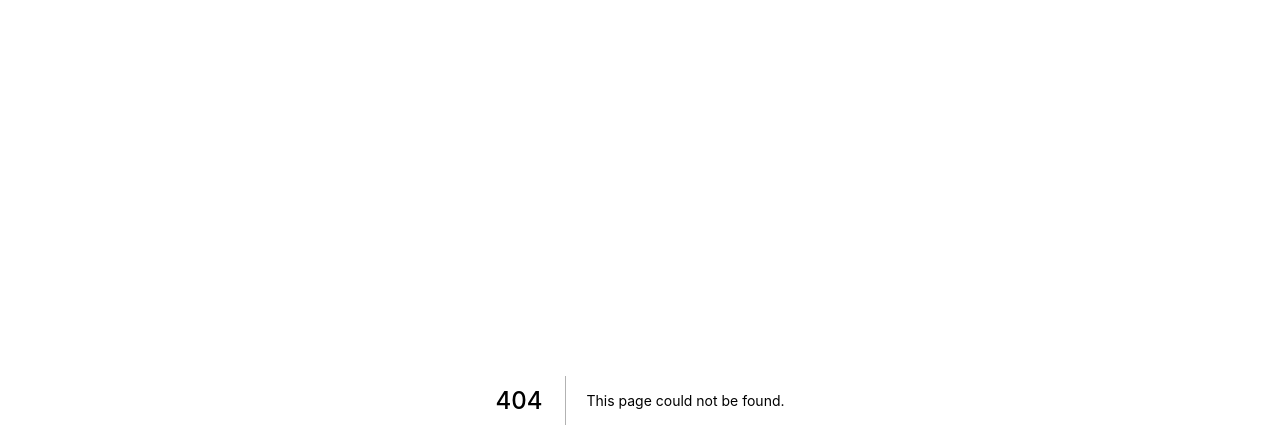
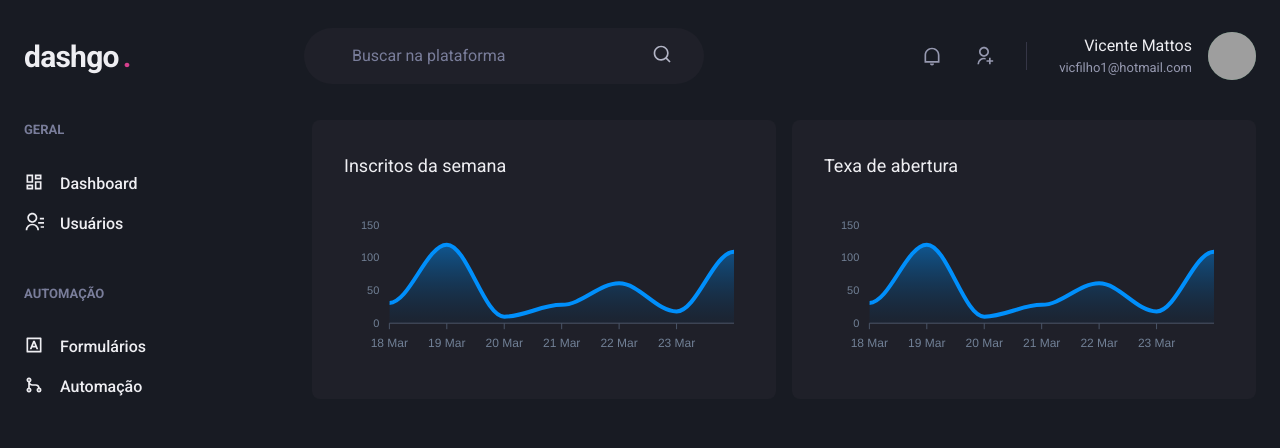
Before and after one commit to vicentemattos1/dashgo, a Next.js app: page /dashboard in a window 1280 px wide. Before the commit this address had no page. Shown: the top 448 px of the page. Built offline with nearby package versions, Linux system fonts and the light colour scheme; grey boxes are pictures that could not be loaded.

Commit message:
Login e dashboard

```diff
--- a/package.json
+++ b/package.json
@@ -13,10 +13,13 @@
     "@chakra-ui/react": "^1.6.5",
     "@emotion/react": "^11.4.0",
     "@emotion/styled": "^11.3.0",
+    "apexcharts": "^3.27.3",
     "framer-motion": "^4.1.17",
     "next": "11.0.1",
     "react": "17.0.2",
-    "react-dom": "17.0.2"
+    "react-apexcharts": "^1.3.9",
+    "react-dom": "17.0.2",
+    "react-icons": "^4.2.0"
   },
   "devDependencies": {
     "@types/node": "^16.4.10",
--- /dev/null
+++ b/src/components/Header.tsx
@@ -0,0 +1,79 @@
+import { Flex, Text, Input, Icon, HStack, Box, Avatar } from "@chakra-ui/react";
+import {
+  RiNotificationLine,
+  RiSearchLine,
+  RiUserAddLine,
+} from "react-icons/ri";
+
+export function Header() {
+  return (
+    <Flex
+      as="header"
+      w="100%"
+      maxWidth={1480}
+      h="20"
+      mx="auto"
+      mt="4"
+      px="6"
+      align="center"
+    >
+      <Text fontSize="3xl" fontWeight="bold" letterSpacing="tight" w="64">
+        dashgo
+        <Text as="span" color="pink.500" ml="1">
+          .
+        </Text>
+      </Text>
+
+      <Flex
+        as="label"
+        flex="1"
+        py="4"
+        px="8"
+        ml="6"
+        maxWidth={400}
+        alignSelf="center"
+        color="gray.200"
+        position="relative"
+        bg="gray.800"
+        borderRadius="full"
+      >
+        <Input
+          color="gray.50"
+          variant="unstyled"
+          px="4"
+          mr="4"
+          placeholder="Buscar na plataforma"
+          _placeholder={{ color: "gray.400" }}
+        />
+        <Icon as={RiSearchLine} fontSize="20" />
+      </Flex>
+      <Flex align="center" ml="auto">
+        <HStack
+          spacing="8"
+          mx="8"
+          pr="8"
+          py="1"
+          color="gray.300"
+          borderRightWidth={1}
+          borderColor="gray.700"
+        >
+          <Icon as={RiNotificationLine} fontSize="20"></Icon>
+          <Icon as={RiUserAddLine} fontSize="20"></Icon>
+        </HStack>
+        <Flex align="center">
+          <Box mr="4" textAlign="right">
+            <Text>Vicente Mattos</Text>
+            <Text color="gray.300" fontSize="small">
+              vicfilho1@hotmail.com
+            </Text>
+          </Box>
+          <Avatar
+            size="md"
+            name="Vicente Mattos"
+            src="https://github.com/vicentemattos1.png"
+          />
+        </Flex>
+      </Flex>
+    </Flex>
+  );
+}
--- /dev/null
+++ b/src/components/Sidebar.tsx
@@ -0,0 +1,54 @@
+import { Box, Icon, Link, Stack, Text } from "@chakra-ui/react";
+import {
+  RiContactsLine,
+  RiDashboardLine,
+  RiGitMergeLine,
+  RiInputMethodLine,
+} from "react-icons/ri";
+
+export function Sidebar() {
+  return (
+    <Box as="aside" mr="8" w="64">
+      <Stack spacing="12" align="flex-start">
+        <Box>
+          <Text fontWeight="bold" color="gray.400" fontSize="small">
+            GERAL
+          </Text>
+          <Stack spacing="4" mt="8" align="stretch">
+            <Link display="flex" align="center">
+              <Icon as={RiDashboardLine} fontSize="20" />
+              <Text ml="4" fontWeight="medium">
+                Dashboard
+              </Text>
+            </Link>
+            <Link display="flex" align="center">
+              <Icon as={RiContactsLine} fontSize="20" />
+              <Text ml="4" fontWeight="medium">
+                Usuários
+              </Text>
+            </Link>
+          </Stack>
+        </Box>
+        <Box>
+          <Text fontWeight="bold" color="gray.400" fontSize="small">
+            AUTOMAÇÃO
+          </Text>
+          <Stack spacing="4" mt="8" align="stretch">
+            <Link display="flex" align="center">
+              <Icon as={RiInputMethodLine} fontSize="20" />
+              <Text ml="4" fontWeight="medium">
+                Formulários
+              </Text>
+            </Link>
+            <Link display="flex" align="center">
+              <Icon as={RiGitMergeLine} fontSize="20" />
+              <Text ml="4" fontWeight="medium">
+                Automação
+              </Text>
+            </Link>
+          </Stack>
+        </Box>
+      </Stack>
+    </Box>
+  );
+}
--- /dev/null
+++ b/src/pages/dashboard.tsx
@@ -0,0 +1,78 @@
+import { Box, Flex, SimpleGrid, Text, theme } from "@chakra-ui/react";
+import dynamic from "next/dynamic";
+import { Header } from "../components/Header";
+import { Sidebar } from "../components/Sidebar";
+import { ApexOptions } from "apexcharts";
+
+const Chart = dynamic(() => import("react-apexcharts"), { ssr: false });
+
+const options: ApexOptions = {
+  chart: {
+    toolbar: {
+      show: false,
+    },
+    zoom: {
+      enabled: false,
+    },
+    foreColor: theme.colors.gray[500],
+  },
+  grid: {
+    show: false,
+  },
+  dataLabels: {
+    enabled: false,
+  },
+  tooltip: {
+    enabled: false,
+  },
+  xaxis: {
+    type: "datetime",
+    axisBorder: {
+      color: theme.colors.gray[600],
+    },
+    axisTicks: {
+      color: theme.colors.gray[600],
+    },
+    categories: [
+      "2021-03-18T00:00:00.000Z",
+      "2021-03-19T00:00:00.000Z",
+      "2021-03-20T00:00:00.000Z",
+      "2021-03-21T00:00:00.000Z",
+      "2021-03-22T00:00:00.000Z",
+      "2021-03-23T00:00:00.000Z",
+      "2021-03-24T00:00:00.000Z",
+    ],
+  },
+  fill: {
+    opacity: 0.3,
+    type: "gradient",
+    gradient: { shade: "dark", opacityFrom: 0.7, opacityTo: 0.3 },
+  },
+};
+
+const series = [{ name: "series1", data: [31, 120, 10, 28, 61, 18, 109] }];
+
+export default function Dashboard() {
+  return (
+    <Flex direction="column" h="100vh">
+      <Header />
+      <Flex w="100%" my="6" maxWidth={1480} mx="auto" px="6">
+        <Sidebar />
+        <SimpleGrid flex="1" gap="4" minChildWidth="320px" align="flex-start">
+          <Box p="8" pb="4" bg="gray.800" borderRadius={8}>
+            <Text fontSize="large" mb="4">
+              Inscritos da semana
+            </Text>
+            <Chart options={options} series={series} type="area" height={160} />
+          </Box>
+          <Box p="8" pb="4" bg="gray.800" borderRadius={8}>
+            <Text fontSize="large" mb="4">
+              Texa de abertura
+            </Text>
+            <Chart options={options} series={series} type="area" height={160} />
+          </Box>
+        </SimpleGrid>
+      </Flex>
+    </Flex>
+  );
+}
```
Also changed, not shown: 1 other file (tests, documents, lock files or other folders).
